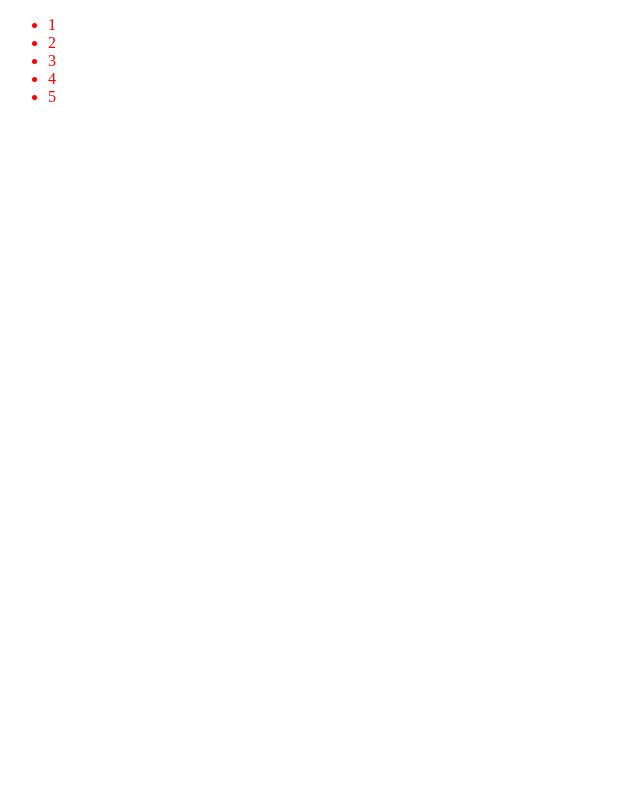
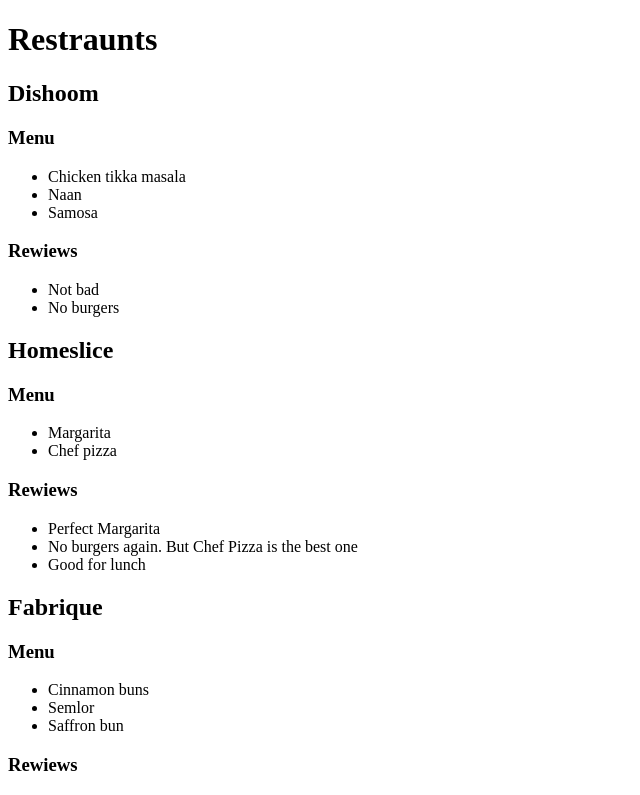
Before and after one commit to oduvanka/proedu, a React (Vite) app: page / in a window 1280 px wide. Shown: the top 795 px of the page, without its empty margins (0-640 px from the left). Built offline with nearby package versions, Linux system fonts and the light colour scheme.

Commit message:
add mock-data

```diff
--- /dev/null
+++ b/materials/mock.js
@@ -0,0 +1,142 @@
+export const restaurants = [
+    {
+      id: "a757a0e9-03c1-4a2a-b384-8ac21dbe2fb2",
+      name: "Dishoom",
+      menu: [
+        {
+          id: "d75f762a-eadd-49be-8918-ed0daa8dd024",
+          name: "Chicken tikka masala",
+          price: 12,
+          ingredients: ["chicken", "rice"],
+        },
+        {
+          id: "c3cb8f92-a2ed-4716-92a1-b6ea813e9049",
+          name: "Naan",
+          price: 3,
+          ingredients: ["bread"],
+        },
+        {
+          id: "bd129641-c0eb-432b-84b6-8b81d2930358",
+          name: "Samosa",
+          price: 8,
+          ingredients: ["chicken", "bread"],
+        },
+      ],
+      reviews: [
+        {
+          id: "5909796d-5030-4e36-adec-68b8f9ec2d96",
+          user: "Antony",
+          text: "Not bad",
+          rating: 5,
+        },
+        {
+          id: "429dea85-11dd-4054-a31e-c60c92e17255",
+          user: "Sam",
+          text: "No burgers",
+          rating: 3,
+        },
+      ],
+    },
+    {
+      id: "bb8afbec-2fec-491f-93e9-7f13950dd80b",
+      name: "Homeslice",
+      menu: [
+        {
+          id: "25402233-0095-49ea-9939-1e67ed89ffb9",
+          name: "Margarita",
+          price: 9,
+          ingredients: ["bread", "cheese", "tomatoes"],
+        },
+        {
+          id: "90902233-0095-49ea-9939-1e67ed89ffb9",
+          name: "Chef pizza",
+          price: 10,
+          ingredients: ["bread", "cheese", "tomatoes", "chicken"],
+        },
+      ],
+      reviews: [
+        {
+          id: "53b642d7-5e86-4717-a466-0640a1dee076",
+          user: "Diana",
+          text: "Perfect Margarita",
+          rating: 5,
+        },
+        {
+          id: "c27ab88e-375c-4e98-aa94-8a180150a797",
+          user: "Sam",
+          text: "No burgers again. But Chef Pizza is the best one",
+          rating: 4,
+        },
+        {
+          id: "abc0c5e1-cd57-4f0a-99d9-00e6b4533b3a",
+          user: "Lolly",
+          text: "Good for lunch",
+          rating: 5,
+        },
+      ],
+    },
+    {
+      id: "982bfbce-c5e0-41a0-9f99-d5c20ecee49d",
+      name: "Fabrique",
+      menu: [
+        {
+          id: "08c9ffa0-d003-4310-9e15-20978743296e",
+          name: "Cinnamon buns",
+          price: 5,
+          ingredients: ["bread"],
+        },
+        {
+          id: "64a4967c-2080-4a99-9074-4655a4569a95",
+          name: "Semlor",
+          price: 2,
+          ingredients: ["bread", "cream"],
+        },
+        {
+          id: "4bc8528e-26d1-46c3-a522-8e18d10c8c84",
+          name: "Saffron bun",
+          price: 4,
+          ingredients: ["bread"],
+        },
+      ],
+      reviews: [
+        {
+          id: "53b642d7-5e86-4717-a466-0640a1dee076",
+          user: "Agata",
+          text: "Best bakery",
+          rating: 5,
+        },
+      ],
+    },
+    {
+      id: "d9241927-09e1-44f3-8986-a76346869037",
+      name: "Flat Iron",
+      menu: [
+        {
+          id: "6c02c2ce-b868-4191-b4a7-8686429f4bac",
+          name: "Flat Iron Steak",
+          price: 10,
+          ingredients: ["beef"],
+        },
+        {
+          id: "99bb6fbb-e53b-4b7e-b9c2-23b63b77385d",
+          name: "Flat Iron Burger",
+          price: 10,
+          ingredients: ["bread", "beef"],
+        },
+      ],
+      reviews: [
+        {
+          id: "5db6247b-ab1c-49db-be1f-8dd27fd38b81",
+          user: "Sam",
+          text: "Finally! This place is amazing place for breakfast, lunch, dinner and supper",
+          rating: 5,
+        },
+        {
+          id: "381b0c31-6360-43ff-80d1-581a116159d8",
+          user: "Rebeca",
+          text: "Meat here is extremely delicious",
+          rating: 5,
+        },
+      ],
+    },
+  ];
--- a/src/main.jsx
+++ b/src/main.jsx
@@ -1,17 +1,32 @@
 import { createRoot } from "react-dom/client";
+import { restaurants } from "../materials/mock";
 
 const root = document.getElementById("root");
 
 const reactRoot = createRoot(root);
 
-const data = [1, 2, 3, 4, 5];
-
 reactRoot.render(
-  <ul className="someClass" style={{ color: "red" }}>
-    {data.map((item) => (
-      <li key={`li-${item}`}>{item}</li>
-    ))}
-  </ul>
+  <div>
+    <h1>Restraunts</h1>
+    {restaurants.map((restaurant) => {
+      const { id, name, menu, reviews } = restaurant;
+      return (
+        <div key={`restraunt-${id}`}>
+          <h2>{name}</h2>
+          <h3>Menu</h3>
+          <ul>
+            {menu.map((item) => (
+              <li key={`dish-${item.id}`}>{item.name}</li>
+            ))}
+          </ul>
+          <h3>Rewiews</h3>
+          <ul>
+            {reviews.map((item) => (
+              <li key={`review-${item.id}`}>{item.text}</li>
+            ))}
+          </ul>
+        </div>
+      );
+    })}
+  </div>
 );
-
-console.log(reactRoot);
```
